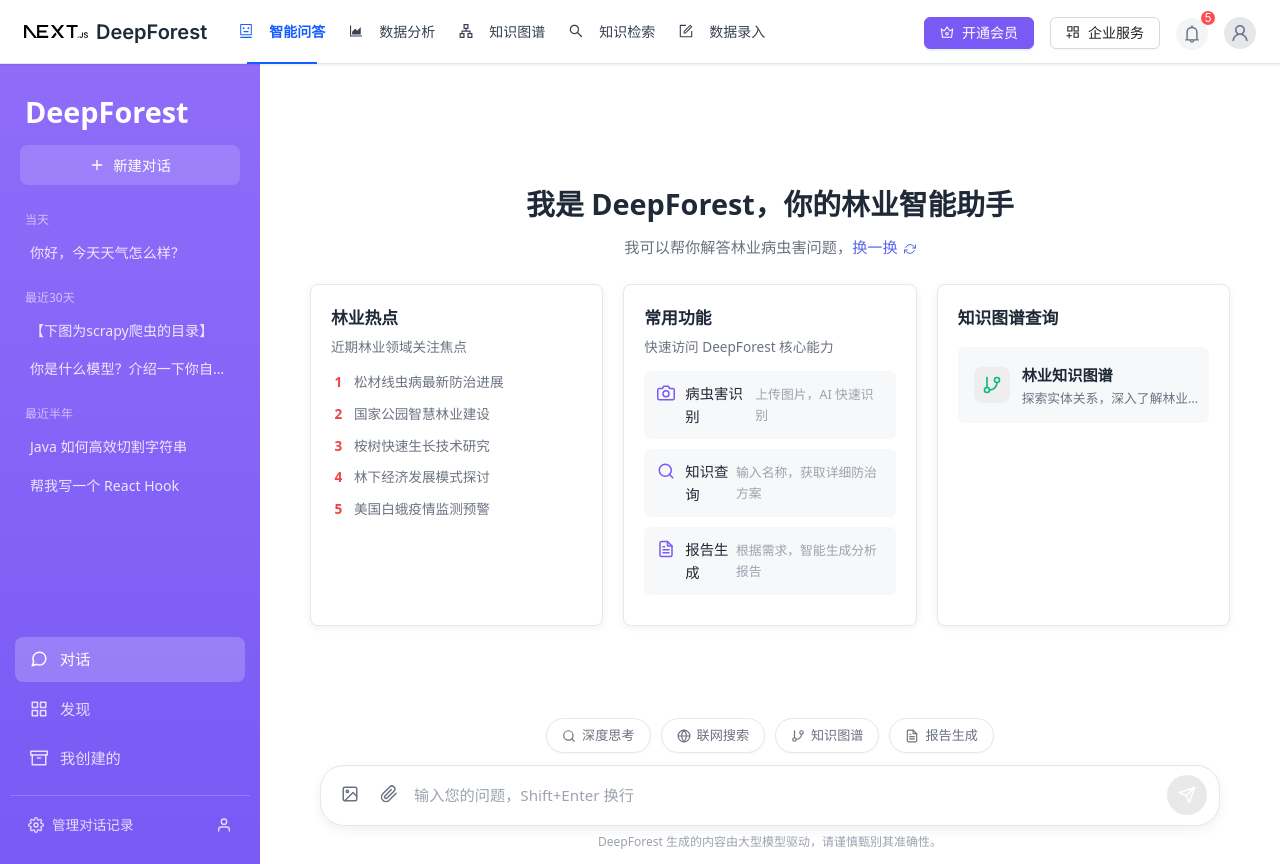
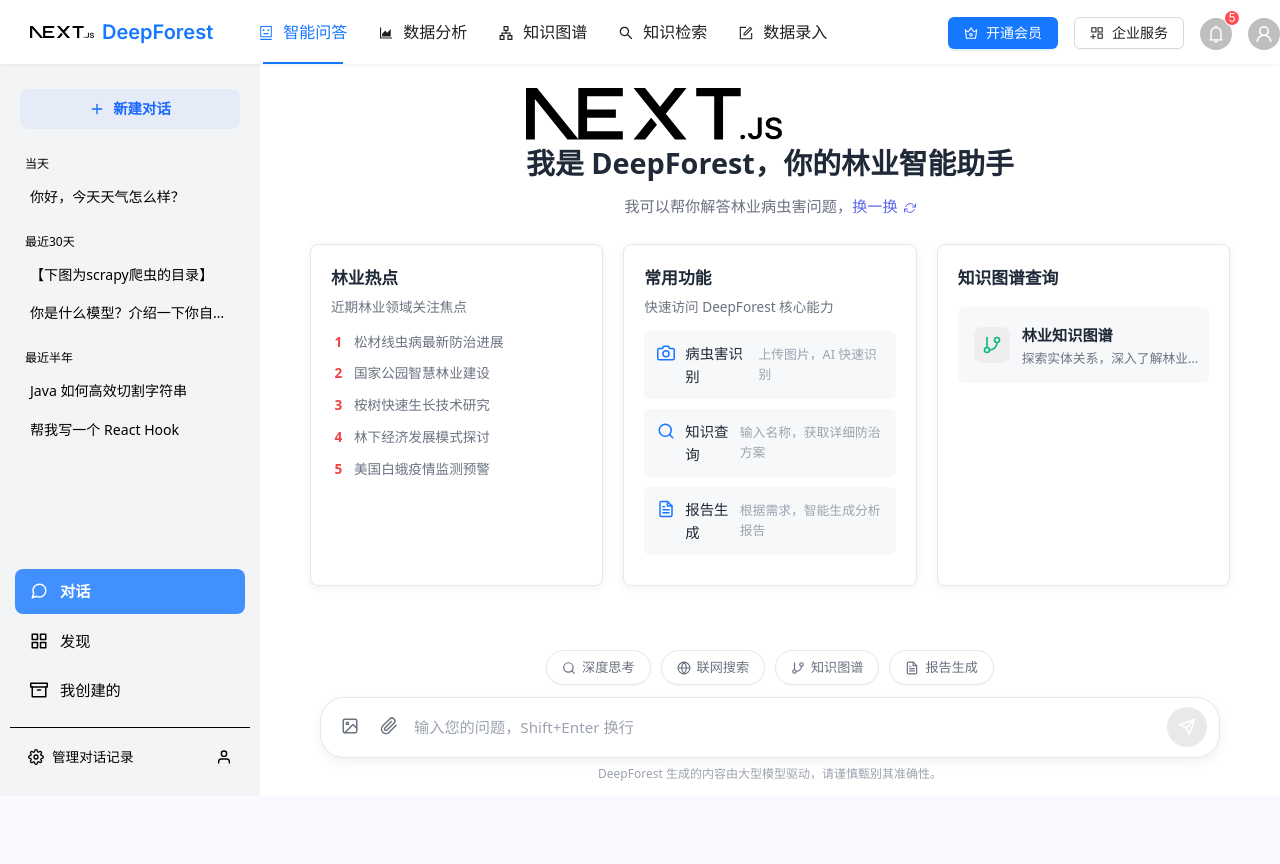
Before and after one commit to Azure12355/deep-froest-next-js, a Next.js app: page /chat in a window 1280 px wide. After the commit the page ends 800 px from the top, so only its background shows below. Built offline with nearby package versions, Linux system fonts and the light colour scheme.

Commit message:
optimize: 智能问答界面美化

```diff
--- a/src/chat/components/ChatArea/WelcomeScreen.tsx
+++ b/src/chat/components/ChatArea/WelcomeScreen.tsx
@@ -46,15 +46,7 @@
             {/* 欢迎头部 */}
             <div className="welcome-header">
                  {/* 可以替换成 DeepForest 的 Logo SVG */}
-                <svg width="50" height="50" viewBox="0 0 64 64" fill="none" xmlns="http://www.w3.org/2000/svg" className="welcome-logo">
-                    <linearGradient id="gradWelcome" gradientUnits="userSpaceOnUse" x1="32" y1="0" x2="32" y2="64">
-                        <stop offset="0" stopColor="#34D399"/> {/* 修改为绿色渐变 */}
-                        <stop offset="1" stopColor="#10B981"/>
-                    </linearGradient>
-                    {/* <rect width="64" height="64" rx="16" fill="url(#gradWelcome)"/> */}
-                    {/* 可以设计一个林业相关的图标放在中间 */}
-                    <Icon name="Feather" color="white" size={32} style={{ position: 'absolute', top: '16px', left: '16px' }}/>
-                </svg>
+                <Image style={{alignItems: 'center'}} src="/next.svg" alt="DeepForest Logo" width={256} height={256} />
                 <h1>我是 DeepForest，你的林业智能助手</h1>
                 <p>
                     我可以帮你解答林业病虫害问题，
--- a/src/chat/components/Sidebar/Sidebar.tsx
+++ b/src/chat/components/Sidebar/Sidebar.tsx
@@ -36,7 +36,7 @@
     <nav className="sidebar">
       {/* 侧边栏头部 */}
       <div className="sidebar-header">
-        <div className="logo">DeepForest</div> {/* 应用 Logo 或名称 */}
+        {/* <div className="logo">DeepForest</div> 应用 Logo 或名称 */}
         <button className="new-chat-btn" onClick={onNewChat}>
           <Icon name="Plus" size={16} className="feather" /> 新建对话
         </button>
--- a/src/chat/styles.css
+++ b/src/chat/styles.css
@@ -4,14 +4,14 @@
 /* --- :root 变量定义 (保持不变) --- */
 :root {
     /* 主题颜色 */
-    --primary-color: #7A59F5;
-    --primary-color-light: #8F6DF9;
+    --primary-color: #f3f4f6;
+    --primary-color-light: #f3f4f6;
     --sidebar-bg: linear-gradient(180deg, var(--primary-color-light) 0%, var(--primary-color) 100%);
     /* 背景色 */
     --chat-bg: #F7F8FA;
     --container-bg: #ffffff;
     --ai-msg-bg: #F9FAFB;
-    --user-msg-bg: #EFF6FF; /* 调整了用户消息背景色，更柔和 */
+    --user-msg-bg: rgb(67, 144, 253); /* 调整了用户消息背景色，更柔和 */
     --thinking-header-bg: #F3F4F6;
     /* 文本颜色 */
     --text-primary: #1F2937;
@@ -20,19 +20,19 @@
     --text-light: #9CA3AF;
     --text-white: #ffffff;
     --text-link: #5A67EA;
-    --user-msg-text: #1E40AF; /* 调整了用户消息文本色 */
+    --user-msg-text: white; /* 调整了用户消息文本色 */
     --hot-list-num-color: #EF4444;
     /* 边框颜色 */
     --border-color: #E5E7EB;
     --border-color-light: #F3F4F6;
     /* 按钮和交互状态 */
     --button-primary-bg: var(--primary-color);
-    --button-primary-hover-bg: #6D47F2;
-    --new-chat-button-bg: rgba(255, 255, 255, 0.15); /* 调整新建对话按钮背景更融入侧边栏 */
-    --new-chat-button-hover-bg: rgba(255, 255, 255, 0.25);
+    --button-primary-hover-bg: 22, 119, 255;
+    --new-chat-button-bg: rgba(229, 235, 247); /* 调整新建对话按钮背景更融入侧边栏 */
+    --new-chat-button-hover-bg: rgba(218, 228, 247);
     --toggle-active-bg: #E0E7FF;
     --toggle-active-border: #A5B4FC;
-    --toggle-active-text: #4338CA;
+    --toggle-active-text: #1677ff;
     /* 尺寸和阴影 */
     --border-radius-lg: 12px;
     --border-radius-md: 8px;
@@ -52,8 +52,8 @@
 /* --- 主应用容器 --- */
 .app-container {
     display: flex;
-    width: 100vw; /* 占满视口宽度 */
-    height: 100vh; /* 占满视口高度 */
+    width: 100%; /* 占满视口宽度 */
+    height: 91.5vh; /* 占满视口高度 */
     max-width: 100%; /* 移除最大宽度限制，由页面布局控制 */
     max-height: 100%; /* 移除最大高度限制 */
     background-color: var(--container-bg);
@@ -69,7 +69,7 @@
 .sidebar {
     width: 260px;
     background: var(--sidebar-bg);
-    color: var(--text-white);
+    color: var(--text-primary);
     display: flex;
     flex-direction: column;
     padding: 15px 10px;
@@ -94,12 +94,12 @@
 
 .new-chat-btn {
     background-color: var(--new-chat-button-bg);
-    color: var(--text-white);
-    border: none;
+    color: rgb(27, 105, 254);
     border-radius: var(--border-radius-md);
+    border-color: rgb(194, 214, 248);
     padding: 10px 15px;
     font-size: 0.9em;
-    font-weight: 500;
+    font-weight: bold;
     cursor: pointer;
     display: flex;
     align-items: center;
@@ -128,7 +128,7 @@
 .history-group { margin-bottom: 15px; }
 .history-timeframe {
     font-size: 0.75em;
-    color: rgba(255, 255, 255, 0.6);
+    color: black;
     padding-left: 5px;
     margin-bottom: 5px;
     display: block;
@@ -141,7 +141,7 @@
     width: 100%; /* 占满宽度 */
     padding: 8px 10px;
     font-size: 0.88em;
-    color: rgba(255, 255, 255, 0.85);
+    color: black;
     text-decoration: none;
     border-radius: var(--border-radius-sm);
     white-space: nowrap;
@@ -154,11 +154,13 @@
     cursor: pointer; /* 统一鼠标样式 */
 }
 .history-list li a:hover, .history-list li button:hover {
-     background-color: rgba(255, 255, 255, 0.1);
+     background-color: rgba(22, 119, 255, 0.05);
 }
 .history-list li.active a, .history-list li.active button { /* 当前选中的对话 */
-    background-color: rgba(255, 255, 255, 0.2);
-    font-weight: 500;
+    background-color: white;
+    color: black;
+    font-weight: bold;
+    box-shadow: 0 2px 4px rgba(0,0,0,0.05);
 }
 
 
@@ -173,28 +175,28 @@
     display: flex;
     align-items: center;
     padding: 10px 15px;
-    color: rgba(255, 255, 255, 0.8);
+    color: black;
     text-decoration: none;
     border-radius: var(--border-radius-md);
     margin-bottom: 5px;
     transition: background-color 0.2s ease, color 0.2s ease;
     font-size: 0.95em;
 }
-.nav-links li a:hover { background-color: rgba(255, 255, 255, 0.1); color: white; }
-.nav-links li.active a { background-color: rgba(255, 255, 255, 0.2); color: white; font-weight: 500; }
+.nav-links li a:hover { background-color: rgba(22, 119, 255, 0.1); color: rgb(22, 119, 255); }
+.nav-links li.active a { background-color: rgba(22, 119, 255, 0.8); color: white; font-weight: bold; }
 .nav-links li a .feather { margin-right: 12px; width: 18px; height: 18px; }
 
 /* 侧边栏底部 */
 .sidebar-footer {
     padding: 10px 10px 5px 10px;
-    border-top: 1px solid rgba(255, 255, 255, 0.2);
+    border-top: 1px solid black;
     display: flex;
     justify-content: space-between;
     align-items: center;
     flex-shrink: 0;
 }
 .sidebar-footer a, .sidebar-footer button { /* 支持链接或按钮 */
-    color: rgba(255, 255, 255, 0.8);
+    color: black;
     text-decoration: none;
     display: flex;
     align-items: center;
@@ -208,7 +210,7 @@
 }
 .sidebar-footer a:hover, .sidebar-footer button:hover {
     background-color: rgba(255, 255, 255, 0.1);
-    color: white;
+    color: rgb(22, 119, 255);
 }
 .sidebar-footer .feather { margin-right: 8px; width: 16px; height: 16px; }
 .user-profile .feather { margin-right: 0; } /* 用户头像按钮不需要右边距 */
@@ -220,7 +222,7 @@
     flex-direction: column;
     background-color: var(--container-bg); /* 或 var(--chat-bg) 根据设计 */
     position: relative; /* 为了欢迎屏幕的绝对定位 */
-    height: 100vh; /* 确保聊天区域占满剩余高度 */
+    height: 100%; /* 确保聊天区域占满剩余高度 */
     overflow: hidden; /* 防止内部元素溢出 */
 }
 
@@ -313,9 +315,9 @@
     padding: 10px 12px; border-radius: var(--border-radius-sm); margin-bottom: 10px;
     cursor: pointer; transition: background-color 0.2s ease, border-color 0.2s ease; border: 1px solid transparent;
 }
-.efficiency-tools .tool-item:hover { background-color: #e9ecef; border-color: var(--border-color); }
-.efficiency-tools .tool-item .feather { margin-right: 10px; width: 18px; height: 18px; color: var(--primary-color); margin-top: 2px; flex-shrink: 0; }
-.efficiency-tools .tool-item div { font-size: 0.9em; color: var(--text-primary); font-weight: 500; }
+.efficiency-tools .tool-item:hover { background-color: #e9ecef; border-color: rgb(160, 190, 249); }
+.efficiency-tools .tool-item .feather { margin-right: 10px; width: 18px; height: 18px; color: rgb(22, 119, 255); margin-top: 2px; flex-shrink: 0; }
+.efficiency-tools .tool-item div { font-size: 0.9em; color: var(--text-primary); font-weight: 500; margin-right: 5px; }
 .efficiency-tools .tool-item span { display: block; font-size: 0.8em; color: var(--text-tertiary); font-weight: 400; margin-top: 2px; }
 .visual-showcase .showcase-image { width: 100%; aspect-ratio: 16 / 7; background-color: #eee; border-radius: var(--border-radius-sm); overflow: hidden; margin-bottom: 15px; position: relative; }
 .visual-showcase .showcase-image img { display: block; width: 100%; height: 100%; object-fit: cover; }
@@ -608,7 +610,7 @@
 }
 .input-area:focus-within {
     box-shadow: 0 6px 20px rgba(122, 89, 245, 0.15);
-    border-color: rgba(122, 89, 245, 0.5);
+    border-color: rgb(22, 119, 255, 0.8);
 }
 
 /* 输入区域左侧按钮 */
@@ -727,7 +729,8 @@
 
 /* 发送按钮 */
 #send-button {
-    background: linear-gradient(135deg, var(--primary-color-light), var(--primary-color)); /* 渐变背景 */
+    /* background: linear-gradient(135deg, var(--primary-color-light), var(--primary-color)); 渐变背景 */
+    background: #1677ff;
     color: var(--text-white);
     border: none; border-radius: 50%; /* 圆形 */
     width: 40px; height: 40px;
--- a/src/components/layout/Header.module.css
+++ b/src/components/layout/Header.module.css
@@ -1,31 +1,22 @@
 /* src/components/layout/Header.module.css */
+/* 全局变量已在 globals.css 定义 */
+/* Ant Design 组件（Menu, Button, Avatar, Space 等）的样式主要由 ConfigProvider 控制 */
 
-/*
- * ==================================================
- * Header 模块化样式文件
- * 注意：原先在此处定义的 :root 变量已被移动到全局的 globals.css 文件中。
- * 此文件现在只包含 Header 组件自身的局部样式规则。
- * 它会引用在 globals.css 中定义的全局 CSS 变量。
- * ==================================================
- */
-
- .appHeader {
+.appHeader {
   display: flex;
   justify-content: space-between;
   align-items: center;
-  /* 使用全局变量设置内边距和高度 */
-  padding: 0 var(--header-padding-horizontal);
+  padding: 0 var(--layout-padding); /* 使用布局内边距 */
   height: var(--header-height);
-  /* 使用全局变量设置背景色和边框 */
-  background-color: var(--header-background);
-  border-bottom: 1px solid var(--header-border-color);
-  /* 使用全局变量设置阴影 */
-  box-shadow: 0 1px 3px rgba(0, 0, 0, 0.03), 0 1px 2px rgba(0, 0, 0, 0.06);
-  position: fixed; /* 固定在顶部 */
+  background-color: rgba(255, 255, 255, 1); /* Header 背景 */
+  border-bottom: 1px solid var(--border-color-base); /* 底部边框 */
+  /* 使用更柔和的阴影 */
+  box-shadow: 0 1px 2px rgba(0, 0, 0, 0.03), 0 1px 6px -1px rgba(0, 0, 0, 0.02), 0 2px 4px rgba(0, 0, 0, 0.02);
+  position: fixed;
   top: 0;
   left: 0;
   width: 100%;
-  z-index: 1000; /* 确保在最上层 */
+  z-index: 1000;
   transition: background-color 0.3s ease, box-shadow 0.3s ease;
 }
 
@@ -33,177 +24,126 @@
 .leftSection {
   display: flex;
   align-items: center;
-  gap: 20px; /* Logo 和导航之间的间距 */
+  gap: var(--layout-gap); /* 使用布局间距 */
 }
 
 /* Logo */
 .logo {
   display: flex;
   align-items: center;
-  gap: 8px; /* 图标和文字间距 */
-  text-decoration: none; /* 移除链接下划线 */
+  gap: 8px;
+  text-decoration: none;
+  margin-left: 30px;
 }
 
 .logoIcon {
-  /* 如果使用 Image 组件，可能不需要额外样式 */
+  /* 如果使用 Image 组件，基本不需要额外样式 */
+  display: flex; /* 确保垂直居中 */
+  align-items: center;
 }
 
 .logoText {
   font-size: 1.25rem; /* 20px */
   font-weight: 600;
-  color: #1f2937; /* 深灰色 Logo 文字 */
+  color: var(--text-color-primary); /* Logo 文字颜色 */
   white-space: nowrap; /* 防止文字换行 */
 }
 
-/* 主导航 */
+/* 主导航 (Ant Design Menu) */
+/* 主要的颜色、背景、字体由 ConfigProvider 控制 */
 .mainNav {
-  background-color: transparent !important; /* 覆盖 antd 默认背景 */
-  border-bottom: none !important; /* 覆盖 antd 默认下边框 */
-  /* 使用 calc 和全局变量计算行高以垂直居中 */
-  line-height: calc(var(--header-height) - 2px); /* 减去边框高度 */
-  flex-grow: 1; /* 允许导航占据可用空间 */
-  min-width: 0; /* 防止在 flex 布局中溢出 */
+  margin-left: 30px;
+  background-color: transparent !important; /* 覆盖 AntD 可能的背景 */
+  border-bottom: none !important; /* 覆盖 AntD 可能的边框 */
+  /* 通过 line-height 实现垂直居中 */
+  line-height: calc(var(--header-height) - 2px); /* 减去上下边框(如果有)或微调 */
+  flex-grow: 1; /* 允许导航占据空间 */
+  min-width: 0; /* 防止 flex 溢出 */
+  /* Ant Design 5.x Menu 可能需要设置 height */
+  height: var(--header-height);
+  /* display: flex; align-items: center; */ /* 另一种居中方式 */
 }
 
 /* 导航菜单项 */
-/* 使用 :global() 包裹 antd 的类名，确保样式能正确应用 */
+/* ConfigProvider 会处理大部分样式 */
 .mainNav :global(.ant-menu-item),
 .mainNav :global(.ant-menu-submenu-title) {
-  /* 使用全局变量设置导航项内边距 */
-  padding: 0 var(--nav-item-spacing) !important;
+  /* 控制间距和圆角 */
+  padding: 0 12px !important; /* 调整导航项左右内边距 */
   margin: 0 4px !important; /* 导航项之间的外边距 */
-  /* 使用全局变量设置导航文字颜色 */
-  color: var(--nav-text-color) !important;
-  font-size: 14px;
-  font-weight: 500;
-  top: 0 !important; /* 确保垂直居中 */
-  border-radius: 6px; /* 轻微圆角 */
-  transition: background-color 0.2s ease, color 0.2s ease;
+  top: 0 !important; /* 确保垂直对齐 */
+  border-radius: var(--border-radius-base) !important; /* 统一圆角 */
 }
-/* 导航菜单项的图标 */
-.mainNav :global(.ant-menu-item .anticon),
-.mainNav :global(.ant-menu-submenu-title .anticon) {
-  margin-right: 6px; /* 图标和文字间距 */
+.mainNav :global(.ant-menu-title-content) {
+  font-size: 16px; /* 确保字体大小 */
+  font-weight: 500; /* 默认字重 */
 }
 
-/* 导航菜单项悬停 */
-.mainNav :global(.ant-menu-item:hover),
-.mainNav :global(.ant-menu-submenu-title:hover) {
-  background-color: #f3f4f6 !important; /* 浅灰色背景 */
-  /* 使用全局变量设置悬停文字颜色 */
-  color: var(--nav-text-hover-color) !important;
-}
-
-/* 导航菜单项选中 */
-.mainNav :global(.ant-menu-item-selected) {
-  background-color: transparent !important; /* 选中时背景透明 */
-  /* 使用全局变量设置选中文字颜色 */
-  color: var(--nav-text-hover-color) !important;
-  font-weight: 600;
-}
-/* 选中项的下划线指示器 (Antd 默认样式) */
+/* 选中项的下划线 */
+/* ConfigProvider 会处理颜色 */
 .mainNav :global(.ant-menu-item-selected::after),
 .mainNav :global(.ant-menu-item-active::after) {
-  /* 使用全局变量设置选中下划线颜色 */
-  border-bottom-color: var(--nav-text-hover-color) !important;
   border-bottom-width: 2px !important; /* 下划线粗细 */
-}
-
-/* 更多按钮 (如果独立使用) */
-.moreButton {
-  /* 使用全局变量设置图标颜色 */
-  color: var(--icon-color);
-}
-.moreButton:hover {
-  /* 使用全局变量设置图标悬停颜色 */
-  color: var(--icon-hover-color);
-  background-color: #f3f4f6; /* 悬停背景 */
 }
 
 /* --- 右侧区域 --- */
 .rightSection {
   display: flex;
   align-items: center;
+  /* 推荐使用 Ant Design 的 Space 组件来控制间距 */
+  /* gap: var(--layout-gap); */
 }
 
-/* 操作按钮通用样式 */
+/* 操作按钮 (Ant Design Button) */
+/* 大部分由 ConfigProvider 主题化 */
 .actionButton {
-  border-radius: 6px;
-  font-weight: 500;
+  /* 若需特定样式覆盖 */
+  /* 例如: min-width: 80px; */
 }
 
-/* VIP 会员按钮 */
+/* VIP 会员按钮 (Ant Design Button type="primary") */
+/* 通常不需要额外样式 */
 .vipButton {
-  /* 使用全局变量设置背景色和边框色 */
-  background-color: var(--button-primary-bg);
-  border-color: var(--button-primary-bg);
-  color: white;
-  border-radius: 6px;
-  font-weight: 500;
-}
-.vipButton:hover {
-  /* 使用全局变量设置悬停背景色和边框色 */
-  background-color: var(--button-primary-hover-bg);
-  border-color: var(--button-primary-hover-bg);
+
 }
 
-/* 通知图标 */
+/* 通知图标等 (Ant Design Icon, Badge, Avatar) */
+/* ConfigProvider 会处理颜色 */
 .actionIcon {
-  background-color: #f3f4f6; /* 图标背景 */
-  /* 使用全局变量设置图标颜色 */
-  color: var(--icon-color);
+  /* color: var(--text-color-tertiary); */ /* 颜色由 AntD 控制 */
   cursor: pointer;
-  transition: background-color 0.2s ease, color 0.2s ease;
+  font-size: 1.2rem; /* 调整图标大小 */
+  /* 可以设置 hover 效果 */
+  /* transition: color 0.2s ease; */
 }
-.actionIcon:hover {
-  background-color: #e5e7eb;
-  /* 使用全局变量设置图标悬停颜色 */
-  color: var(--icon-hover-color);
+/* .actionIcon:hover { color: var(--text-color-secondary); } */
+
+.userAvatar {
+  cursor: pointer;
+  /* AntD Avatar 样式由 ConfigProvider 控制 */
 }
 
-/* 用户头像 */
-.userAvatar {
-  cursor: pointer;
-  background-color: #e5e7eb; /* 默认头像背景 */
-   /* 使用全局变量设置图标颜色 */
-  color: var(--icon-color);
-  transition: box-shadow 0.2s ease;
-}
-.userAvatar:hover {
-   box-shadow: 0 0 0 3px rgba(74, 144, 226, 0.2); /* 悬停时添加外发光效果 */
+
+/* --- 响应式调整 --- */
+@media (max-width: 768px) {
+  /* Header 高度和内边距已在 :root 中调整 */
+  .logoText {
+    display: none; /* 在小屏幕隐藏 Logo 文字 */
+  }
+  .leftSection {
+      gap: 10px; /* 减小 Logo 和导航间距 */
+  }
+  /* 可能需要隐藏部分导航项，AntD Menu 支持响应式 */
+  .mainNav :global(.ant-menu-item),
+  .mainNav :global(.ant-menu-submenu-title) {
+       padding: 0 8px !important; /* 进一步减少导航项内边距 */
+       margin: 0 2px !important;
+  }
+   /* 如果使用 Space 组件，其响应式更好控制 */
+   /* .rightSection { gap: 8px; } */
 }
 
-/* --- 响应式调整 (可选) --- */
-@media (max-width: 1024px) {
-  /* .mainNav { */
-    /* 在小屏幕上可能需要隐藏部分导航项或使用 antd 的 overflowedIndicator */
-  /* } */
-  /* .vipButton span:not(.anticon), */
-  /* .actionButton span:not(.anticon) { */
-     /* 在较小屏幕上隐藏按钮文字，只显示图标 */
-     /* display: none; */
-  /* } */
+@media (max-width: 576px) {
+    /* Header 高度已在 :root 中调整 */
+    /* 可以进一步隐藏导航项或使用抽屉导航 */
 }
-
-@media (max-width: 768px) {
-  /* 响应式调整现在主要在 globals.css 中通过修改全局变量完成 */
-  .logoText {
-    display: none; /* 在超小屏幕隐藏 Logo 文字 */
-  }
-  .leftSection {
-      gap: 10px;
-  }
-  /* 可以进一步调整间距或隐藏元素 */
-  .mainNav :global(.ant-menu-item),
-  .mainNav :global(.ant-menu-submenu-title) {
-       padding: 0 6px !important; /* 进一步减少内边距 */
-       margin: 0 2px !important;
-  }
-   .rightSection :global(.ant-space-item) {
-       /* 减小右侧按钮/图标之间的间距 */
-       margin-right: 8px !important;
-   }
-   .rightSection :global(.ant-space-item:last-child) {
-        margin-right: 0 !important;
-   }
-}
```
